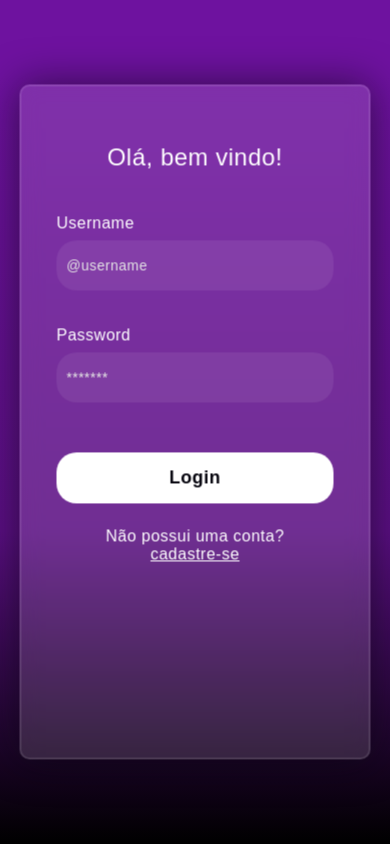
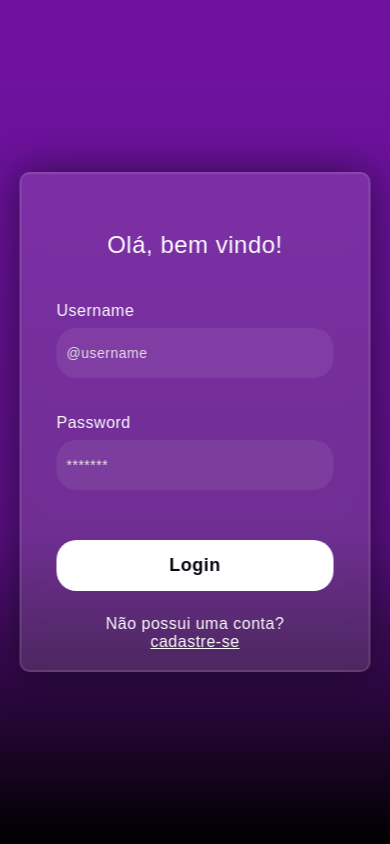
Before and after one commit to Marcelo-Anselmo/DesafioJuliao3.0, a React (Vite) app: page /login in a window 390 px wide. Built offline with nearby package versions, Linux system fonts and the light colour scheme.

Commit message:
add changes

```diff
--- a/src/pages/login/index.scss
+++ b/src/pages/login/index.scss
@@ -81,7 +81,7 @@
     @media screen and (max-width:768px){
         form{
             width: 90vw;
-            height: 80vh;
+            height: 500px;
         }
     }
 }
```
